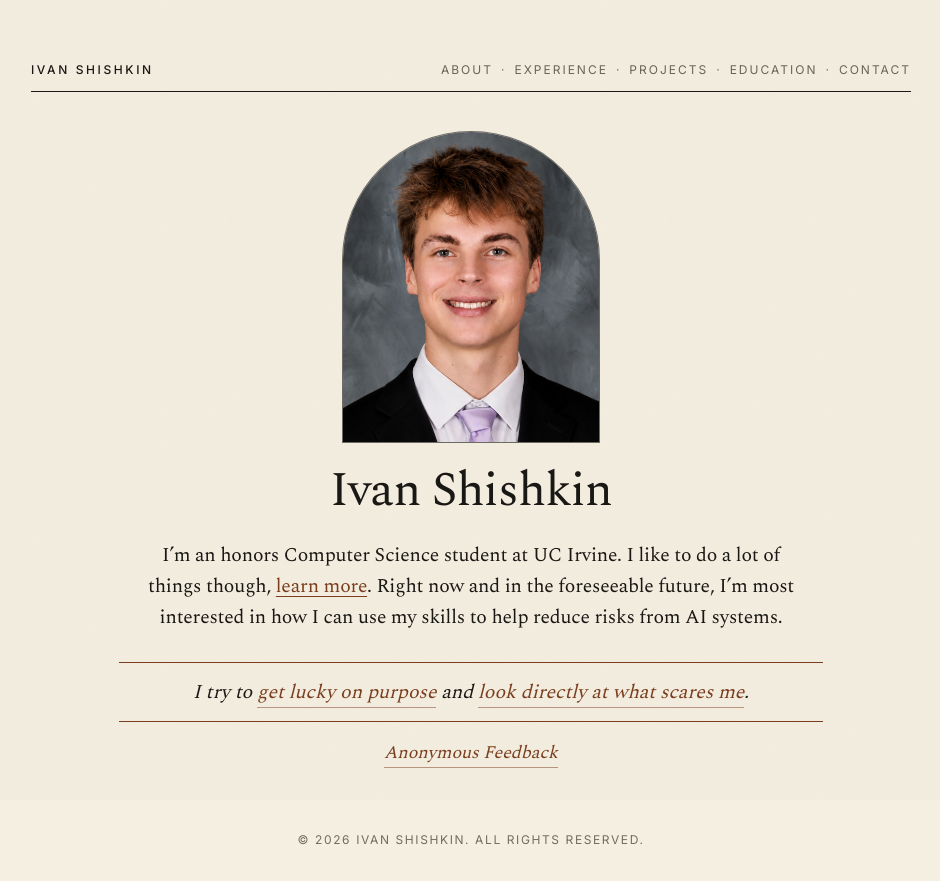
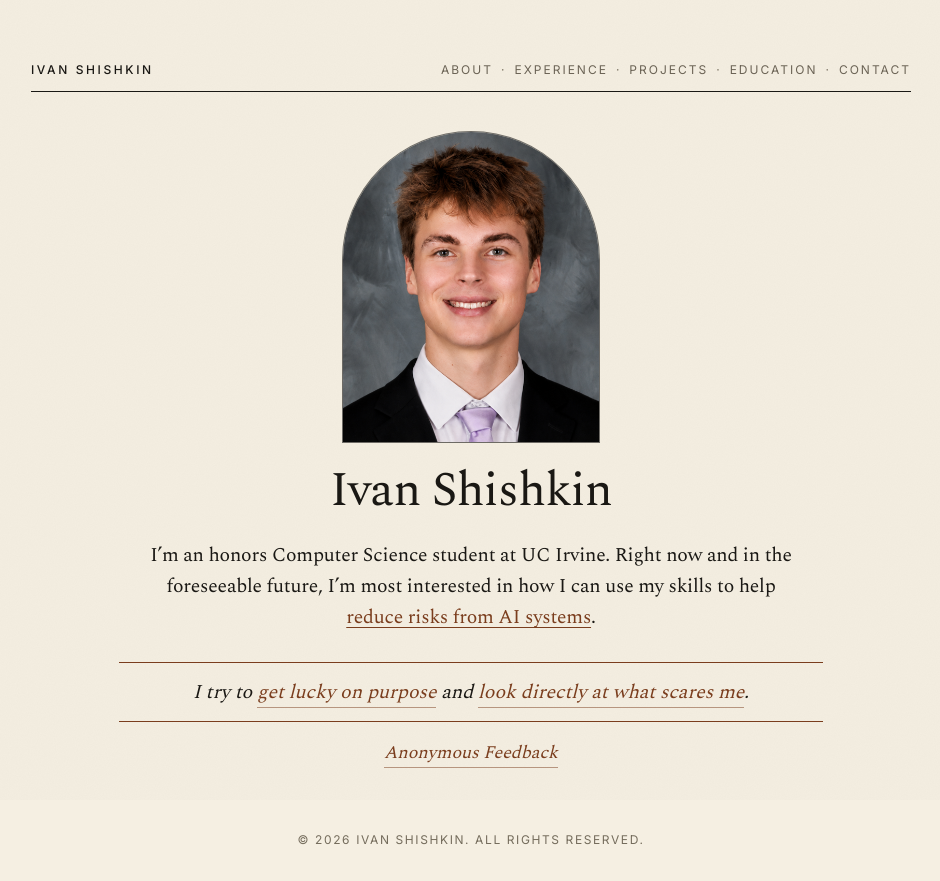
Before and after one commit to Ivan-Shishkin-Dev/Personal_Portfolio_3, a Next.js app: page / in a window 1280 px wide. Shown: the whole page, without its empty margins (169-1109 px from the left). Built offline with nearby package versions, Linux system fonts and the light colour scheme.

Commit message:
Trim home bio and link AI-risk phrase to 80,000 Hours

```diff
--- a/app/page.tsx
+++ b/app/page.tsx
@@ -1,5 +1,4 @@
 import Image from "next/image";
-import Link from "next/link";
 import SiteHeader from "@/components/SiteHeader";
 import SiteFooter from "@/components/SiteFooter";
 import FeedbackForm from "@/components/FeedbackForm";
@@ -24,11 +23,17 @@ export default function Home() {
             </div>
             <h1 className="title">Ivan Shishkin</h1>
             <p className="hero-bio">
-              I’m an honors Computer Science student at UC Irvine. I like to do
-              a lot of things though,{" "}
-              <Link href="/about">learn more</Link>. Right now and in the
-              foreseeable future, I&rsquo;m most interested in how I can use my
-              skills to help reduce risks from AI systems.
+              I’m an honors Computer Science student at UC Irvine. Right now and
+              in the foreseeable future, I&rsquo;m most interested in how I can
+              use my skills to help{" "}
+              <a
+                href="https://80000hours.org/problem-profiles/artificial-intelligence/"
+                target="_blank"
+                rel="noopener noreferrer"
+              >
+                reduce risks from AI systems
+              </a>
+              .
             </p>
             <p className="hero-principle">
               <em>
```
